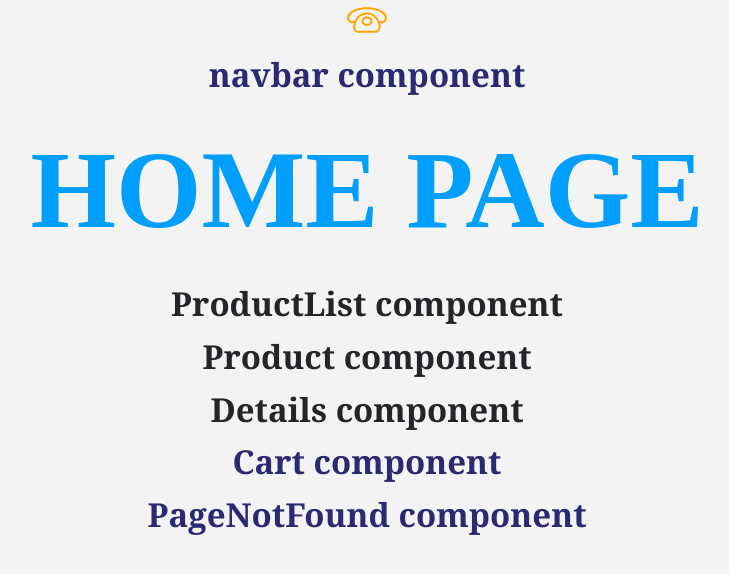
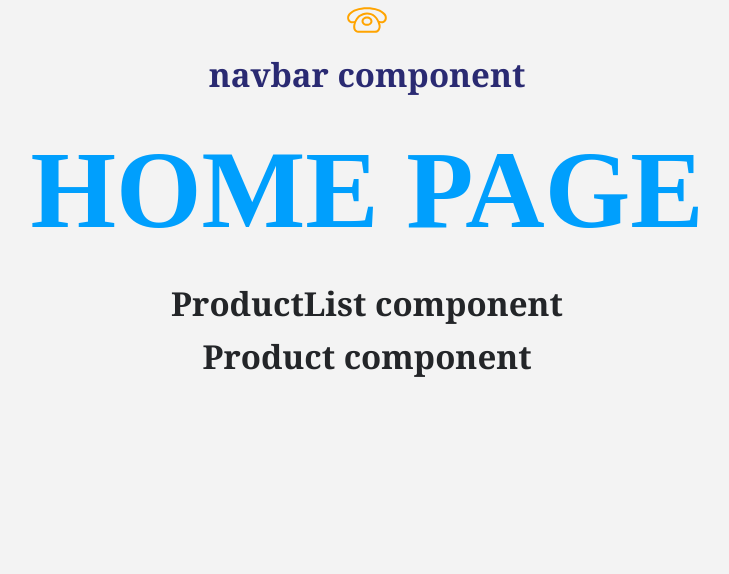
Before and after one commit to Jogata/SoftUni-React-Project, a React (Vite) app in the folder client/: page / in a window 1280 px wide. Shown: the top 574 px of the page, without its empty margins (273-1002 px from the left). Built offline with nearby package versions, Linux system fonts and the light colour scheme; a web font is replaced by a local one.

Commit message:
added react-router

```diff
--- a/client/src/App.jsx
+++ b/client/src/App.jsx
@@ -20,9 +20,9 @@ import AuthPage from './components/auth-page/AuthPage'
 import Logout from './components/logout/Logout'
 
 // ================================================
-import { PhoneHome } from './components/phone-e-commerce/home';
 import { Navbar } from './components/phone-e-commerce/Navbar';
-import { ProductList } from './components/phone-e-commerce/ProductList'
+import { PhoneHome } from './components/phone-e-commerce/PhoneHome';
+// import { ProductList } from './components/phone-e-commerce/ProductList'
 import { Cart } from './components/phone-e-commerce/Cart'
 import { PageNotFound } from './components/phone-e-commerce/PageNotFound'
 import { Details } from './components/phone-e-commerce/Details'
@@ -44,11 +44,17 @@ function App() {
       <AuthContextProvider>
         <div className="body cart">
           <Navbar />
-          <PhoneHome />
-          <ProductList />
-          <Details />
-          <Cart />
-          <PageNotFound />
+          <Routes>
+              <Route path='/' element={<PhoneHome />} />
+              <Route path='/details/:id' element={<Details />} />
+              <Route path='/cart' element={<Cart />} />
+              <Route path='*' element={<PageNotFound />} />
+            </Routes>
+          {/* <PhoneHome /> */}
+          {/* <ProductList /> */}
+          {/* <Details /> */}
+          {/* <Cart /> */}
+          {/* <PageNotFound /> */}
           {/* <User name="Jogata" /> */}
           {/* <User render={(isLoggedIn) => isLoggedIn ? "Jogata" : "Guest" } /> */}
           {/* <DataProvider>
--- /dev/null
+++ b/client/src/components/phone-e-commerce/PhoneHome.jsx
@@ -0,0 +1,10 @@
+import { ProductList } from "./ProductList";
+
+export function PhoneHome() {
+    return (
+        <>
+            <h1>Home page</h1>
+            <ProductList />
+        </>
+    )
+}
--- a/client/src/components/phone-e-commerce/home.jsx
+++ /dev/null
@@ -1,5 +0,0 @@
-export function PhoneHome() {
-    return (
-        <h1>Home page</h1>
-    )
-}
```
